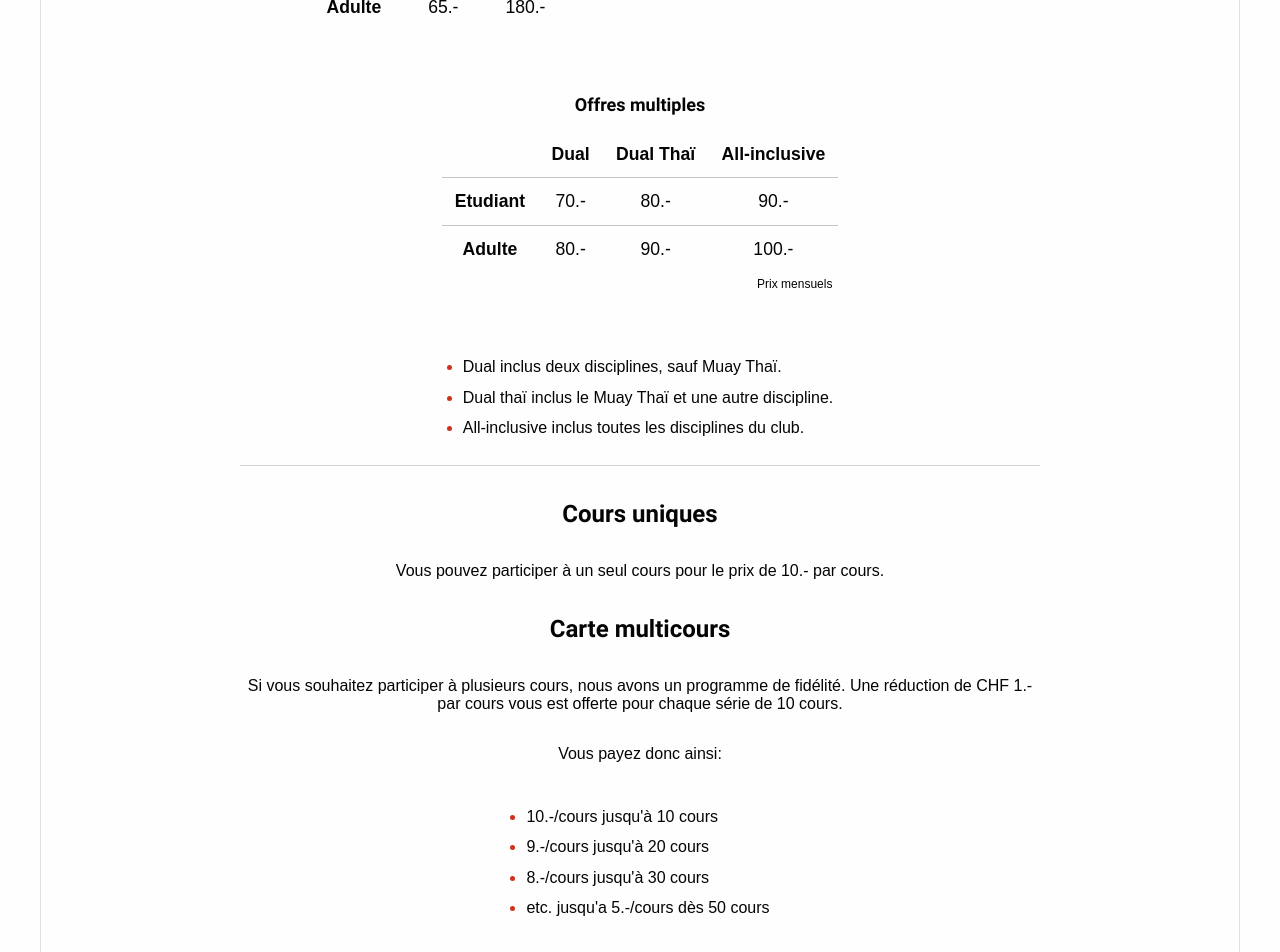
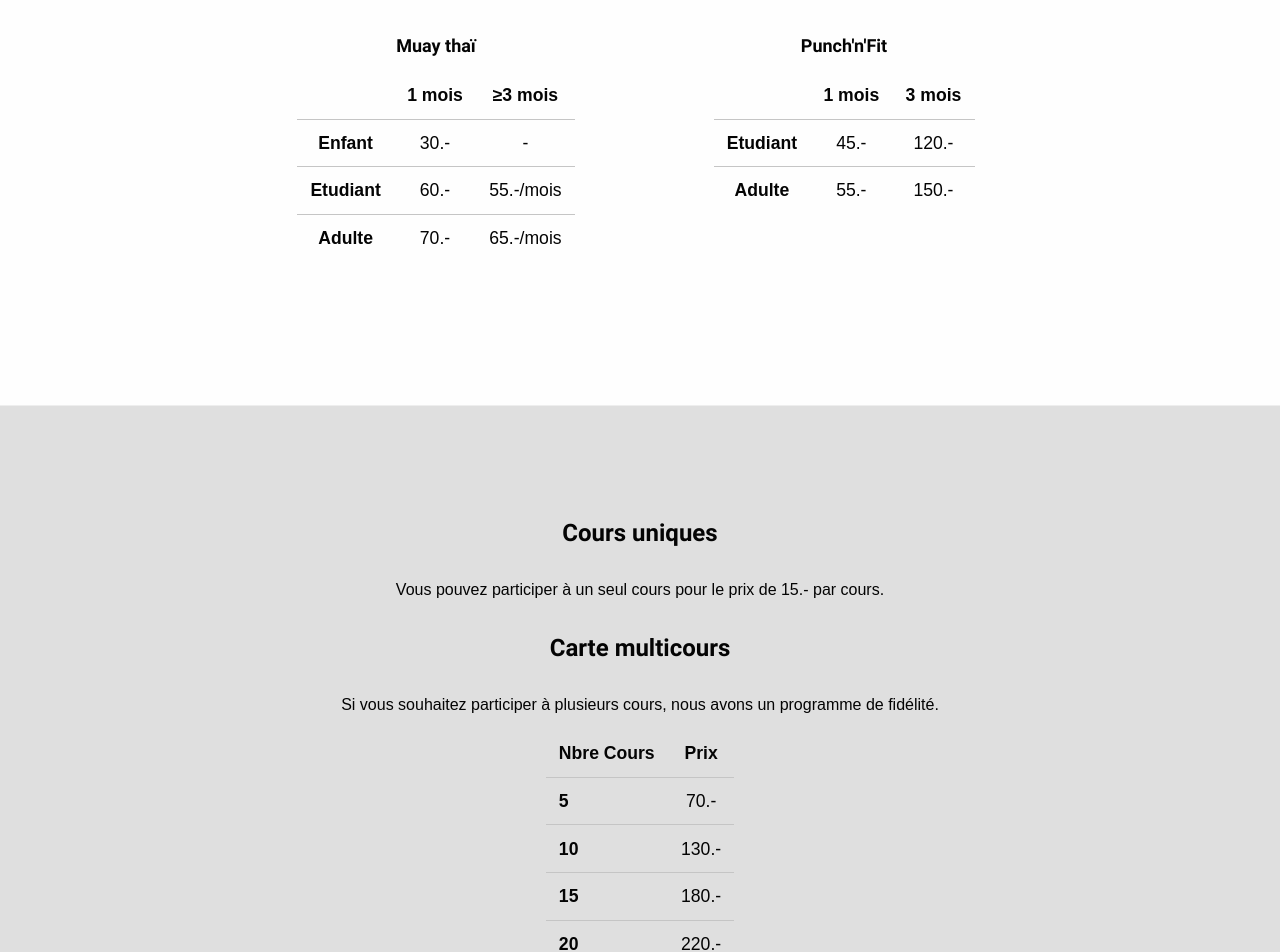
Before and after one commit to drafolin/siam-gym, a React (Vite) app: page /cours in a window 1280 px wide. Shown: the part 1340-2292 px from the top of the page. Built offline with nearby package versions, Linux system fonts and the light colour scheme; a web font is replaced by a local one.

Commit message:
Add AGENTS.md and update layout and courses UI

```diff
--- a/src/global.scss
+++ b/src/global.scss
@@ -277,7 +277,6 @@
   color: var(--text);
 
   main {
-    max-width: 1200px;
     margin: auto;
     min-height: 100vh;
     padding-top: 100px;
@@ -288,10 +287,14 @@
       display: flex;
       flex-direction: column;
       align-items: center;
-      padding: 2em 0;
+      justify-content: center;
+      padding: 6em 0;
+      min-height: 70vh;
       clip-path: inset(0px 0px 0px 0px);
-      border-left: 1px solid var(--secondary-bg);
-      border-right: 1px solid var(--secondary-bg);
+
+      &:has(.subsection) {
+        justify-content: space-evenly;
+      }
 
       > * {
         width: 80%;
@@ -303,40 +306,12 @@
         }
       }
 
-      &:first-child {
-        border-top: 1px solid var(--secondary-bg);
-      }
-
-      &:last-child {
-        border-bottom: 1px solid var(--secondary-bg);
-      }
-
       &:nth-child(even) {
-        box-shadow:
-          inset 0 12px 10px -12px var(--gray),
-          inset 0 -12px 10px -12px var(--gray);
         background-color: var(--secondary-bg);
-
-        @media screen and (prefers-color-scheme: dark) {
-          box-shadow: none;
-        }
-
-        @media screen and (min-width: 1200px) {
-          box-shadow:
-            inset 0 12px 10px -12px var(--gray),
-            inset 0 -12px 10px -12px var(--gray),
-            inset -12px 0 10px -12px var(--gray),
-            inset 12px 0 10px -12px var(--gray);
-        }
       }
 
       &:nth-child(odd) {
-        box-shadow: 0 0 10px var(--gray);
         background-color: var(--bg);
-
-        @media screen and (prefers-color-scheme: dark) {
-          box-shadow: none;
-        }
       }
     }
   }
--- a/src/pages/cours/index.scss
+++ b/src/pages/cours/index.scss
@@ -154,11 +154,6 @@
             grid-template-columns: 1fr 1fr;
             grid-gap: 1em;
             margin-bottom: 1em;
-            border-bottom: 1px solid lightgray;
-
-            & > div:not(:last-child) {
-              border-bottom: none !important;
-            }
 
             & > :nth-child(odd) {
               grid-column: 1 / 2;
--- a/src/pages/cours/index.tsx
+++ b/src/pages/cours/index.tsx
@@ -18,8 +18,8 @@
           Les abonnements mensuels sont basés sur les mois civils!
         </p>
         <div className="subsection subs">
-          <section>
-            <div className="w1">
+          <section className="flex flex-col md:flex-row">
+            <div className="w1 md:border-0!">
               <div className="price-table">
                 <h4 className="font-bold text-lg my-3">Muay thaï</h4>
                 <div className="price-table-container">
@@ -28,24 +28,24 @@
                       <tr>
                         <th></th>
                         <th>1 mois</th>
-                        <th>3 mois</th>
+                        <th>&ge;3 mois</th>
                       </tr>
                     </thead>
                     <tbody>
                       <tr>
                         <td>Enfant</td>
-                        <td>20.-</td>
-                        <td>60.-</td>
+                        <td>30.-</td>
+                        <td>-</td>
                       </tr>
                       <tr>
                         <td>Etudiant</td>
-                        <td>55.-</td>
-                        <td>150.-</td>
+                        <td>60.-</td>
+                        <td>55.-/mois</td>
                       </tr>
                       <tr>
                         <td>Adulte</td>
-                        <td>65.-</td>
-                        <td>180.-</td>
+                        <td>70.-</td>
+                        <td>65.-/mois</td>
                       </tr>
                     </tbody>
                   </table>
@@ -54,7 +54,7 @@
             </div>
             <div className="w1">
               <div className="price-table">
-                <h4 className="font-bold text-lg my-3">Circuit training</h4>
+                <h4 className="font-bold text-lg my-3">Punch'n'Fit</h4>
                 <div className="price-table-container">
                   <table>
                     <thead>
@@ -80,61 +80,14 @@
                 </div>
               </div>
             </div>
-            <div className="w1">
-              <div className="price-table">
-                <h3 className="font-bold text-lg my-3">Offres multiples</h3>
-                <ScrollView>
-                  <table>
-                    <thead>
-                      <tr>
-                        <th></th>
-                        <th>Dual</th>
-                        <th>Dual Thaï</th>
-                        <th>All-inclusive</th>
-                      </tr>
-                    </thead>
-                    <tfoot>
-                      <tr>
-                        <td colSpan={4}>Prix mensuels</td>
-                      </tr>
-                    </tfoot>
-                    <tbody>
-                      <tr>
-                        <td>Etudiant</td>
-                        <td>70.-</td>
-                        <td>80.-</td>
-                        <td>90.-</td>
-                      </tr>
-                      <tr>
-                        <td>Adulte</td>
-                        <td>80.-</td>
-                        <td>90.-</td>
-                        <td>100.-</td>
-                      </tr>
-                    </tbody>
-                  </table>
-                </ScrollView>
-              </div>
-              <ul className="my-4">
-                <li>
-                  <strong>Dual</strong> inclus deux disciplines, sauf Muay Thaï.
-                </li>
-                <li>
-                  <strong>Dual thaï</strong> inclus le Muay Thaï et une autre
-                  discipline.
-                </li>
-                <li>
-                  <strong>All-inclusive</strong> inclus toutes les disciplines
-                  du club.
-                </li>
-              </ul>
-            </div>
           </section>
         </div>
+      </section>
+      <section>
         <div className="subsection unique-courses">
           <h2 className="font-bold text-2xl my-4">Cours uniques</h2>
           <p className="py-4">
-            Vous pouvez participer à un seul cours pour le prix de 10.- par
+            Vous pouvez participer à un seul cours pour le prix de 15.- par
             cours.
           </p>
         </div>
@@ -142,16 +95,31 @@
           <h2 className="font-bold text-2xl my-4">Carte multicours</h2>
           <p className="py-4">
             Si vous souhaitez participer à plusieurs cours, nous avons un
-            programme de fidélité. Une réduction de CHF 1.- par cours vous est
-            offerte pour chaque série de 10 cours.
+            programme de fidélité.
           </p>
-          <p className="py-4">Vous payez donc ainsi:</p>
-          <ul className="py-4">
-            <li>10.-/cours jusqu'à 10 cours</li>
-            <li>9.-/cours jusqu'à 20 cours</li>
-            <li>8.-/cours jusqu'à 30 cours</li>
-            <li>etc. jusqu'a 5.-/cours dès 50 cours</li>
-          </ul>
+          <div className="price-table-container">
+            <table>
+              <thead>
+                <tr>
+                  <th>Nbre Cours</th> <th>Prix</th>
+                </tr>
+              </thead>
+              <tbody>
+                <tr>
+                  <td>5</td> <td>70.-</td>
+                </tr>
+                <tr>
+                  <td>10</td> <td>130.-</td>
+                </tr>
+                <tr>
+                  <td>15</td> <td>180.-</td>
+                </tr>
+                <tr>
+                  <td>20</td> <td>220.-</td>
+                </tr>
+              </tbody>
+            </table>
+          </div>
         </div>
       </section>
       <section>
--- a/src/pages/cours/thePlanning.tsx
+++ b/src/pages/cours/thePlanning.tsx
@@ -8,7 +8,7 @@
       day: "Lundi",
       courses: [
         {
-          name: "Punch 'n' fit",
+          name: "Punch'n'fit",
           timeStart: "18:00",
           timeEnd: "19:00",
           teacher: "Guillaume",
@@ -50,7 +50,7 @@
       day: "Vendredi",
       courses: [
         {
-          name: "Punch 'n' fit",
+          name: "Punch'n'fit",
           note: ["Sur demande"],
           timeStart: "18:00",
           timeEnd: "19:00",
--- a/src/pages/index.scss
+++ b/src/pages/index.scss
@@ -71,6 +71,7 @@
 
     &.gallery {
       text-align: center;
+      min-height: auto;
 
       .carousel {
         width: 100%;
--- a/src/pages/index.tsx
+++ b/src/pages/index.tsx
@@ -86,7 +86,7 @@
             );
           })}
         </ul>
-        <span className={"center"}>
+        <span className={"text-center"}>
           Plus d'informations sur <a href="/cours">la page des cours</a>
         </span>
       </section>
```
Also changed, not shown: 1 other file (tests, documents, lock files or other folders).
